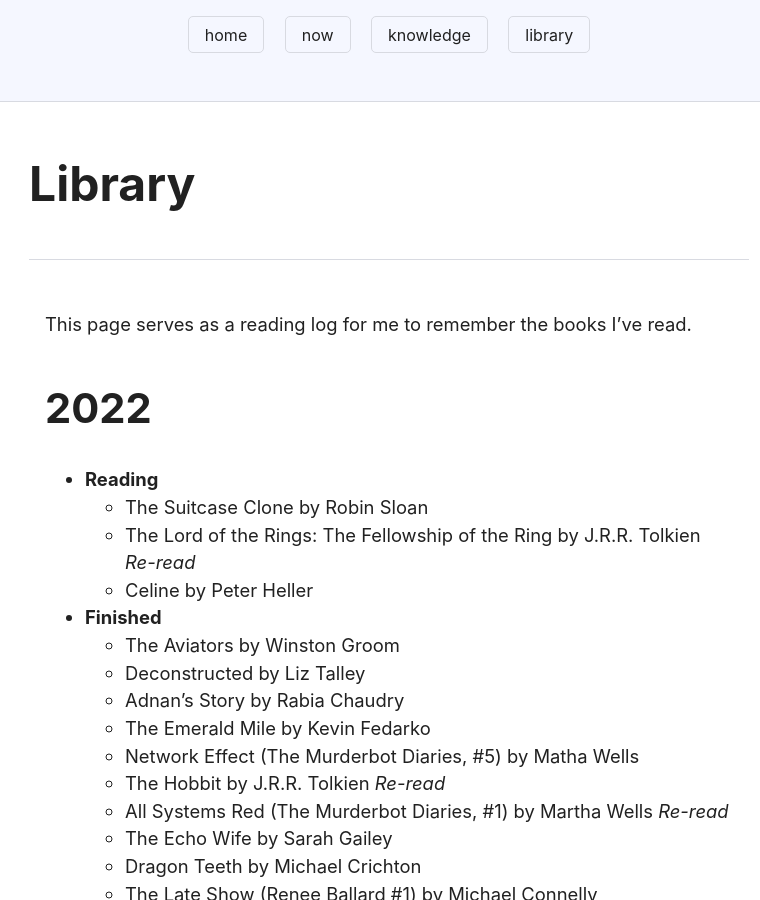
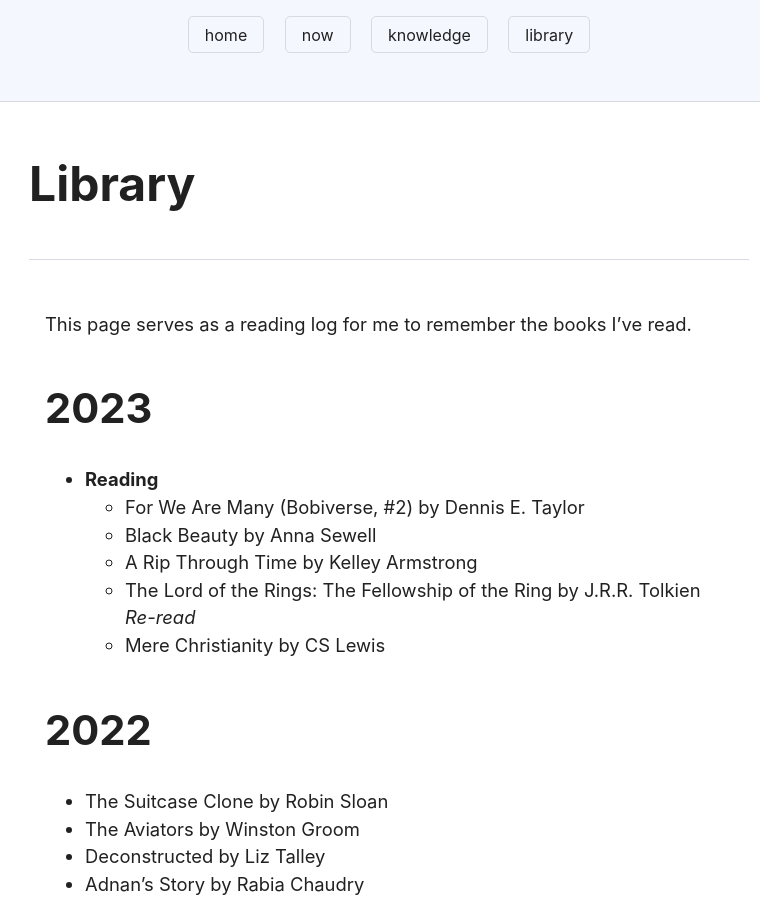
Before and after one commit to dahenson/dahenson.github.io, a Jekyll site: the page built from library.md, in a window 1280 px wide and 900 px high. Shown: the whole window, without its empty margins (251-1011 px from the left). Built offline with Jekyll 4.4.1, drawn with Linux system fonts in a browser that asks for light colours.

Commit message:
Update the library for this year

```diff
--- a/library.md
+++ b/library.md
@@ -1,29 +1,35 @@
 ---
 title: Library
 layout: default
+permalink: /library/
 ---
 
 This page serves as a reading log for me to remember the books I’ve read.
 
+## 2023
+
+- **Reading**
+  - For We Are Many (Bobiverse, #2) by Dennis E. Taylor
+  - Black Beauty by Anna Sewell
+  - A Rip Through Time by Kelley Armstrong
+  - The Lord of the Rings: The Fellowship of the Ring by J.R.R. Tolkien _Re-read_
+  - Mere Christianity by CS Lewis
+
 ## 2022
 
-- **Reading**
-  - The Suitcase Clone by Robin Sloan
-  - The Lord of the Rings: The Fellowship of the Ring by J.R.R. Tolkien _Re-read_
-  - Celine by Peter Heller
-- **Finished**
-  - The Aviators by Winston Groom
-  - Deconstructed by Liz Talley
-  - Adnan's Story by Rabia Chaudry
-  - The Emerald Mile by Kevin Fedarko
-  - Network Effect (The Murderbot Diaries, #5) by Matha Wells
-  - The Hobbit by J.R.R. Tolkien _Re-read_
-  - All Systems Red (The Murderbot Diaries, #1) by Martha Wells _Re-read_
-  - The Echo Wife by Sarah Gailey
-  - Dragon Teeth by Michael Crichton
-  - The Late Show (Renee Ballard #1) by Michael Connelly
-  - The Wrong Stars (Axiom #1) by Tim Pratt
-  - Greenlights by Matthew McConaughey
+- The Suitcase Clone by Robin Sloan
+- The Aviators by Winston Groom
+- Deconstructed by Liz Talley
+- Adnan's Story by Rabia Chaudry
+- The Emerald Mile by Kevin Fedarko
+- Network Effect (The Murderbot Diaries, #5) by Matha Wells
+- The Hobbit by J.R.R. Tolkien _Re-read_
+- All Systems Red (The Murderbot Diaries, #1) by Martha Wells _Re-read_
+- The Echo Wife by Sarah Gailey
+- Dragon Teeth by Michael Crichton
+- The Late Show (Renee Ballard #1) by Michael Connelly
+- The Wrong Stars (Axiom #1) by Tim Pratt
+- Greenlights by Matthew McConaughey
 
 ## 2021
 
```
